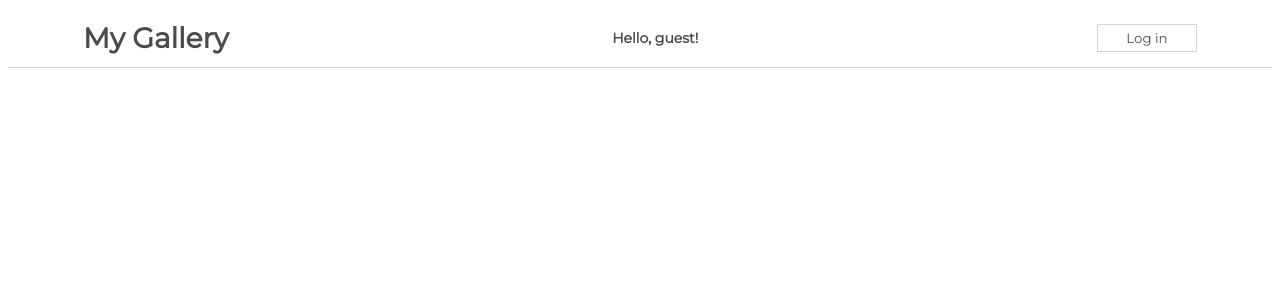
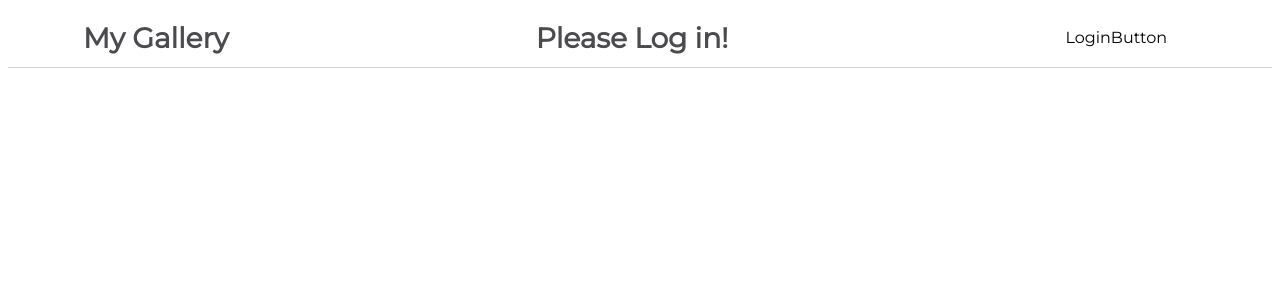
Before and after one commit to strasse34/functional-components-challenge, a React (Create React App) app in the folder my-app/: page / in a window 1280 px wide. Shown: the top 300 px of the page. Built offline with nearby package versions, Linux system fonts and the light colour scheme.

Commit message:
challenge

```diff
--- a/my-app/src/App.js
+++ b/my-app/src/App.js
@@ -1,10 +1,10 @@
 import css from './App.module.css';
-import NavBarSimple from './components/NavBarSimple';
+import NavBarForm from './components/NavBarForm';
 
 function App() {
   return (
     <div className={css.App}>
-      <NavBarSimple />
+      <NavBarForm />
     </div>
   );
 }
--- /dev/null
+++ b/my-app/src/components/Form.js
@@ -0,0 +1,21 @@
+import React from 'react'
+
+function Form(props) {
+  return (
+    <div>
+        {props.isLoggedIn ? (<h1>Please Log in!</h1>) : (
+                                <div>
+                                    <form>
+                                        <label> Username:<input type="text" name="username" /></label>
+                                        <label> Password:<input type="password" name="password" /></label>
+                                        <br />
+                                        <button>Submit</button>
+                                    </form>
+                                </div>
+                            )}
+
+    </div>
+  )
+}
+
+export default Form
--- /dev/null
+++ b/my-app/src/components/LoginButton.js
@@ -0,0 +1,9 @@
+import React from 'react'
+
+function LoginButton() {
+  return (
+    <div>LoginButton</div>
+  )
+}
+
+export default LoginButton
--- /dev/null
+++ b/my-app/src/components/NavBarForm.js
@@ -0,0 +1,49 @@
+import React, { Component } from 'react'
+import css from './css/NavBarForm.module.css'
+import Form from './Form'
+import LoginButton from './LoginButton'
+
+export class NavBarForm extends Component {
+    constructor(props) {
+      super(props)
+
+      this.state = {
+         isLoggedIn: true
+      }
+    }
+
+    logInHander(){
+        this.setState((prevState, prevProps) => {
+            console.log("prev state:", prevState.isLoggedIn)
+            console.log("prev props:",prevProps.isLoggedIn)
+            return {
+                isLoggedIn: prevState.isLoggedIn === true && false
+            }
+
+        })
+    }
+
+    logOutHandler(){
+        this.setState((prevState, prevProps) => {
+            console.log("prev state:",prevState.isLoggedIn)
+            console.log("prev props:",prevProps.isLoggedIn)
+            return {
+                isLoggedIn: prevState.isLoggedIn === false && true
+            }
+
+        })
+    }
+
+    render() {
+        return (
+        <div className={css.NavBar}>
+            <h1>My Gallery</h1>
+            <Form isLoggedIn={this.state.isLoggedIn} />
+            <LoginButton isLoggedIn={this.state.isLoggedIn} />
+
+        </div>
+        )
+    }
+}
+
+export default NavBarForm
```
